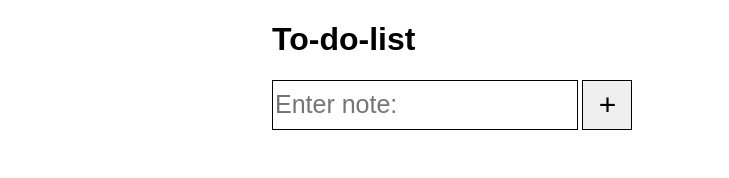
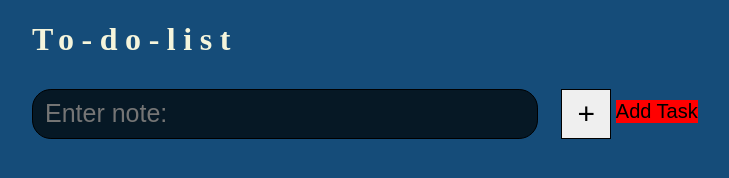
Before and after one commit to MohamedEmadFahmy/To-do-list, a plain HTML site: page index.html in a window 1280 px wide. Shown: the whole page, without its empty margins (208-937 px from the left). Drawn offline with Linux system fonts and the light colour scheme.

Commit message:
added add task text, changed font, enter to add

```diff
--- a/index.html
+++ b/index.html
@@ -10,7 +10,7 @@
 <body>
     <h1>To-do-list</h1>
     <div class="container">
-        <input type="text" placeholder  = "Enter note:" id = "inputField"> <button id = "Button">+</button>
+        <input type="text" placeholder = "Enter note:" id = "inputField" autofocus> <button id = "Button">+</button> <p id="addTask">Add Task</p>
         <div class="notes" id = "notesContainer">
         </div>
     </div>
--- a/main.js
+++ b/main.js
@@ -1,4 +1,4 @@
-let addButton = document.getElementById("Button");
+let addButton = document.getElementById("addTask");
 let inputField = document.getElementById("inputField");
 let notesContainer = document.getElementById("notesContainer");
 
@@ -10,6 +10,7 @@ addButton.addEventListener("click", function(){
     paragraph.innerHTML = inputField.value;
     notesContainer.appendChild(paragraph);
     inputField.value = "";
+    inputField.focus();
     paragraph.addEventListener("click", function(){
         paragraph.style.textDecoration = "line-through";
     })
@@ -17,3 +18,13 @@ addButton.addEventListener("click", function(){
         notesContainer.removeChild(paragraph);
     })
 })
+document.addEventListener('keypress', (event)=>{
+    // event.keyCode or event.which  property will have the code of the pressed key
+    let keyCode = event.keyCode ? event.keyCode : event.which;
+
+    // 13 points the enter key
+    if(keyCode === 13) {
+      // call click function of the buttonn
+      addButton.click();
+    }
+});
--- a/style.css
+++ b/style.css
@@ -1,19 +1,28 @@
 html,body{
-    width: 50%;
+    /* width: 50%; */
+    width: 800px;
     margin: 0 auto;
     font-family: Arial, Helvetica, sans-serif;
 }
+body{
+    background-color: #154c79;
+}
 .container{
-    width: 400px;
+    /* width: 800px; */
+    width: 100%;
 
 }
 #inputField{
-    width: 300px;
+    width: 500px;
     height: 46px;
     border: 1px solid black;
     outline: none;
     font-size: 25px;
     vertical-align: middle;
+    border-radius: 0.5cm;
+    background-color: #061825;
+    color: white;
+    text-indent: 10px;
 }
 #Button{
     width: 50px;
@@ -21,6 +30,7 @@ html,body{
     border: 1px solid black;
     font-size: 30px;
     vertical-align: middle;
+    margin-left: 0.5cm;
 }
 .notes{
     margin-top: 25px;
@@ -33,3 +43,20 @@ html,body{
 .currentnote{
     background-color: aqua;
 }
+h1{
+    font-family: "LEMON MILK";
+    letter-spacing: 0.2cm;
+    color: beige;
+}
+p#addTask{
+    display: inline-block;
+    background-color: red;
+    font-size: 20px;
+    cursor: pointer;
+}
+p#addTask:hover{
+    background-color: blue;
+}
+/* input::placeholder{
+    padding-left: 3px;
+} */
```
